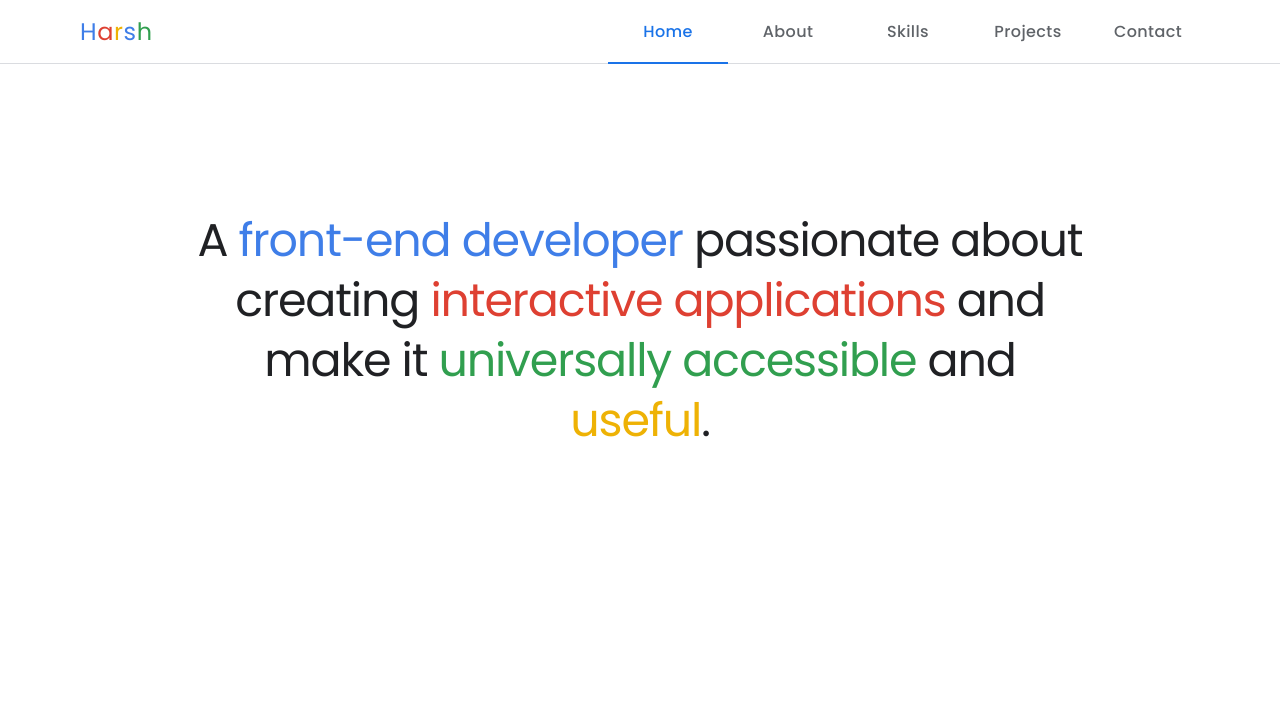
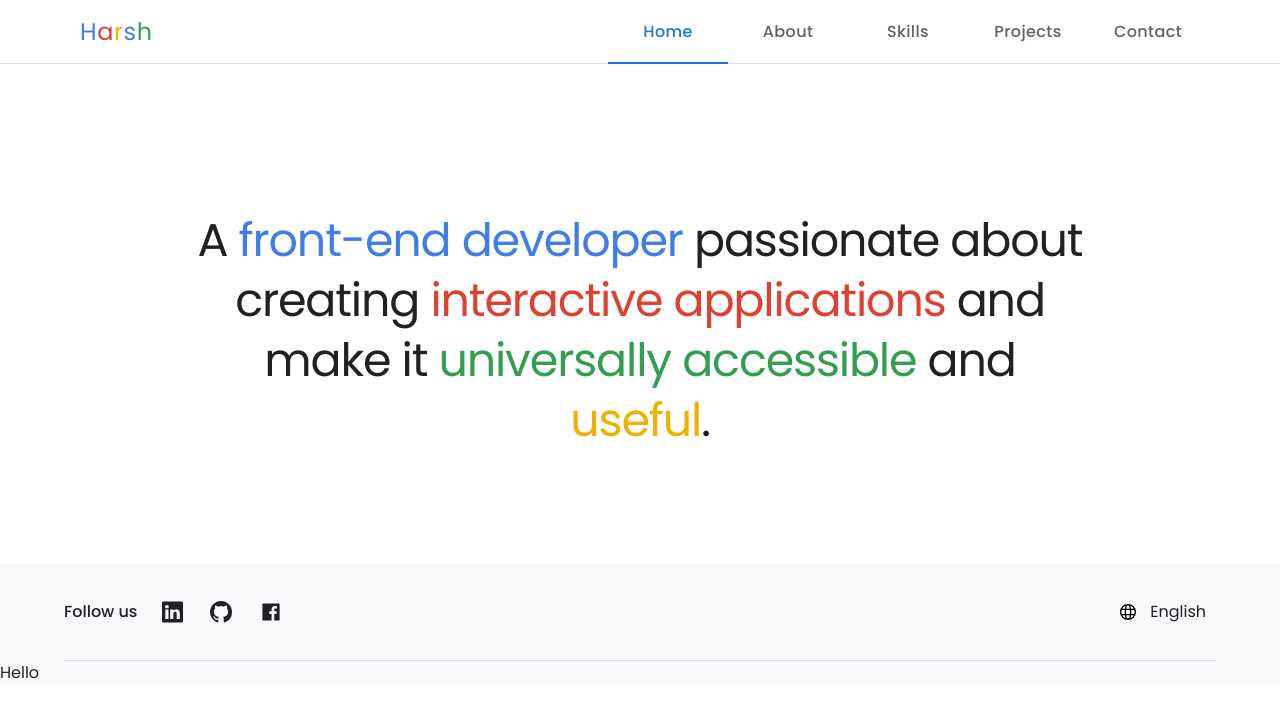
Before and after one commit to JrDevHarsh/portfolio-1, a Next.js app: page / in a window 1280 px wide. Shown: the top 718 px of the page. Built offline with nearby package versions, Linux system fonts and the light colour scheme.

Commit message:
Added Social Footer Navbar

```diff
--- /dev/null
+++ b/components/Footer/Footer.js
@@ -0,0 +1,16 @@
+import FooterSocialNavbar from "../SocialNavbar/FooterSocialNavbar";
+
+const Footer = () => {
+  return (
+    <footer className="relative m-0 mt-12 lg:mt-16 bg-bright_blue">
+      <section className="mx-7 sm:mx-12 lg:mx-16 py-6 border-b border-solid border-gray">
+        <section className="max-w-full sm:flex sm:flex-1 sm:flex-wrap">
+          <FooterSocialNavbar />
+        </section>
+      </section>
+      Hello
+    </footer>
+  );
+};
+
+export default Footer;
--- /dev/null
+++ b/components/SocialNavbar/FooterSocialNavbar.js
@@ -0,0 +1,47 @@
+import { BsLinkedin, BsGithub } from "react-icons/bs";
+import { AiFillFacebook } from "react-icons/ai";
+import { GrLanguage } from "react-icons/gr";
+import Link from "next/link";
+
+const FooterSocialNavbar = () => {
+  return (
+    <div className="flex items-center self-center flex-1 flex-wrap-reverse sm:flex-wrap">
+      <p className="inline-flex mr-3 sm:pb-0 text-base font-medium flex-grow-0 sm:flex-grow-1 flex-shrink-0">
+        Follow us
+      </p>
+      <ul className="m-0 max-w-full flex flex-1 flex-wrap sm:flex-nowrap self-center">
+        <li className="h-12 w-12 inline-flex items-center self-center leading-normal">
+          <Link href={"/"}>
+            <a className="mr-0.5 h-full w-full mx-auto p-0.5 bg-bright_blue hover:bg-[#e8eaed] focus:outline focus:outline-2 focus:outline-dark_blue flex items-center justify-center">
+              <BsLinkedin className="w-1/2 h-1/2" />
+            </a>
+          </Link>
+        </li>
+        <li className="mr-0.5 h-12 w-12 inline-flex items-center self-center leading-normal">
+          <Link href={"/"}>
+            <a className="h-full w-full mx-auto p-0.5 bg-bright_blue hover:bg-[#e8eaed] focus:outline focus:outline-2 focus:outline-dark_blue flex items-center justify-center">
+              <BsGithub className="w-1/2 h-1/2" />
+            </a>
+          </Link>
+        </li>
+        <li className="mr-0.5 h-12 w-12 inline-flex items-center self-center leading-normal">
+          <Link href={"/"}>
+            <a className="h-full w-full mx-auto p-0.5 bg-bright_blue hover:bg-[#e8eaed] focus:outline focus:outline-2 focus:outline-dark_blue flex items-center justify-center">
+              <AiFillFacebook className="w-1/2 h-1/2" />
+            </a>
+          </Link>
+        </li>
+      </ul>
+      <div className="mb-6 sm:mb-0 pb-5 sm:pb-0 w-full sm:w-auto flex items-center justify-end border-b border-solid border-gray sm:border-none">
+        <GrLanguage />
+        <Link href="/">
+          <a className="ml-1 p-2.5 min-w-[48px] text-center text-[#202124] hover:bg-[#1a73e80a] outline-none">
+            English
+          </a>
+        </Link>
+      </div>
+    </div>
+  );
+};
+
+export default FooterSocialNavbar;
--- a/package.json
+++ b/package.json
@@ -11,7 +11,8 @@
   "dependencies": {
     "next": "12.3.1",
     "react": "18.2.0",
-    "react-dom": "18.2.0"
+    "react-dom": "18.2.0",
+    "react-icons": "^4.4.0"
   },
   "devDependencies": {
     "autoprefixer": "^10.4.12",
--- a/pages/index.js
+++ b/pages/index.js
@@ -1,10 +1,11 @@
 import Head from "next/head";
+import Footer from "../components/Footer/Footer";
 import Header from "../components/Header/Header";
 import MainHeading from "../components/MainHeading/MainHeading";
 
 export default function Home() {
   return (
-    <div>
+    <div className="text-[#202124]">
       <Head>
         <title>JunDevHarsh | Front-End Developer Portfolio</title>
         <meta
@@ -29,6 +30,7 @@ export default function Home() {
         </section>
         <MainHeading />
       </main>
+      <Footer />
     </div>
   );
 }
```
Also changed, not shown: 1 other file (tests, documents, lock files or other folders).
